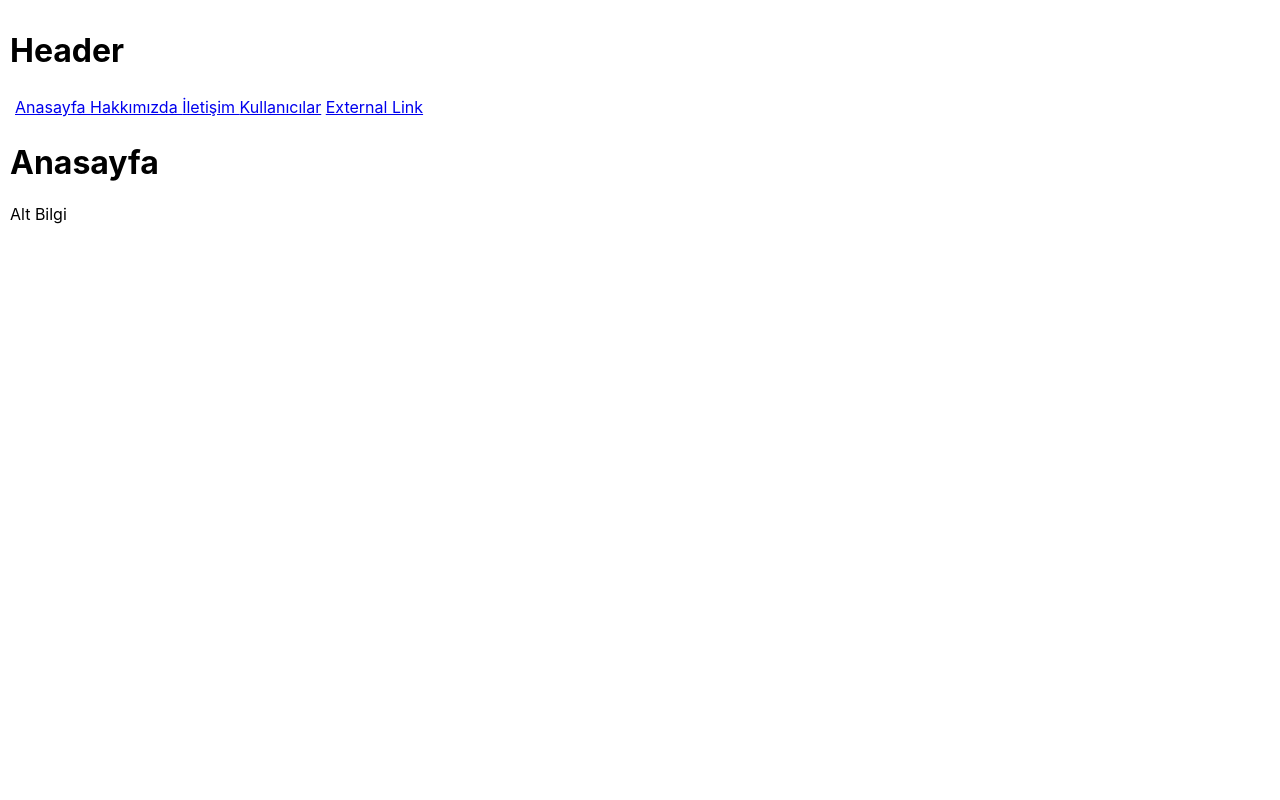
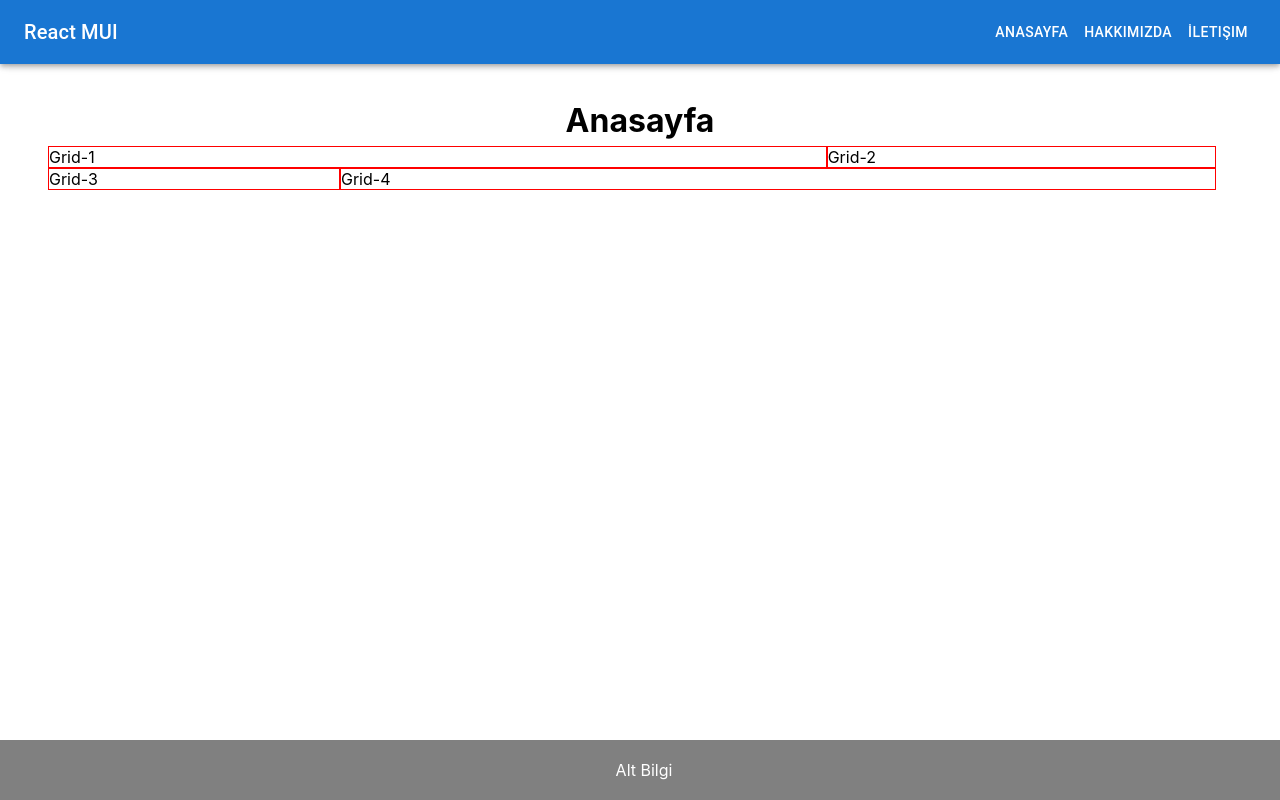
Before and after one commit to neominalsolutions/reactintro2, a React (Create React App) app: page / in a window 1280 px wide. Built offline with nearby package versions, Linux system fonts and the light colour scheme.

Commit message:
React MUI ile Layout işlemleri

```diff
--- a/package.json
+++ b/package.json
@@ -3,6 +3,11 @@
   "version": "0.1.0",
   "private": true,
   "dependencies": {
+    "@emotion/react": "^11.11.1",
+    "@emotion/styled": "^11.11.0",
+    "@fontsource/roboto": "^5.0.8",
+    "@mui/icons-material": "^5.14.18",
+    "@mui/material": "^5.14.18",
     "@testing-library/jest-dom": "^5.17.0",
     "@testing-library/react": "^13.4.0",
     "@testing-library/user-event": "^13.5.0",
--- /dev/null
+++ b/src/components/layouts/Footer.tsx
@@ -0,0 +1,15 @@
+// styled component sample
+
+import styled from '@emotion/styled';
+
+const Footer = styled.div`
+	background-color: GrayText;
+	position: fixed;
+	width: 100%;
+	padding: 0.25rem;
+	color: #ffffff;
+	bottom: 0;
+	text-align: center;
+`;
+
+export default Footer;
--- /dev/null
+++ b/src/components/layouts/Header.tsx
@@ -0,0 +1,31 @@
+import { AppBar, Box, Button, Toolbar, Typography } from '@mui/material';
+import { Link } from 'react-router-dom';
+type HeaderProps = {
+	items: NavbarMenu[];
+};
+export type NavbarMenu = {
+	text: string;
+	url: string;
+};
+export default function Header({ items }: HeaderProps) {
+	return (
+		<AppBar component="nav">
+			<Toolbar>
+				<Typography
+					variant="h6"
+					component="div"
+					sx={{ flexGrow: 1, display: { xs: 'none', sm: 'block' } }}
+				>
+					React MUI
+				</Typography>
+				<Box sx={{ display: { xs: 'none', sm: 'block' } }}>
+					{items.map((item, index) => (
+						<Link key={index} to={item.url}>
+							<Button sx={{ color: '#fff' }}>{item.text}</Button>
+						</Link>
+					))}
+				</Box>
+			</Toolbar>
+		</AppBar>
+	);
+}
--- a/src/components/layouts/MainLayout.tsx
+++ b/src/components/layouts/MainLayout.tsx
@@ -1,30 +1,37 @@
 // AnaLayout
 
-import { Link, Outlet } from 'react-router-dom';
+import { Outlet } from 'react-router-dom';
+import Header, { NavbarMenu } from './Header';
+import { Container } from '@mui/material';
+import Footer from './Footer';
 
 export default function MainLayout() {
+	const navItems: NavbarMenu[] = [
+		{
+			text: 'Anasayfa',
+			url: '/',
+		},
+		{
+			text: 'Hakkımızda',
+			url: '/about',
+		},
+		{
+			text: 'İletişim',
+			url: '/contact',
+		},
+	];
+
 	return (
-		<div style={{ padding: 10 }}>
-			<header>
-				<h1>Header</h1>
-			</header>
-			<nav style={{ padding: 5 }}>
-				<Link to="/">Anasayfa </Link> {' '}
-				<Link to="/about">Hakkımızda </Link>{' '}
-				<Link to="/contact">İletişim </Link>{' '}
-				<Link to="/admin/users">Kullanıcılar</Link>{' '}
-				<a target="blank" href="https://www.google.com">
-					External Link{' '}
-				</a>
-				{/* href kullanacak isek bu durumda uygulama dışı linklerde tercih edelim. sosyal medya linkleri */}
-			</nav>
+		<>
+			<Header items={navItems} />
 
-			<main>
-				{/* ana içerik */}
+			<Container sx={{ marginTop: '5rem' }} maxWidth={'lg'}>
 				<Outlet />
-			</main>
+			</Container>
 
-			<footer>Alt Bilgi</footer>
-		</div>
+			<Footer>
+				<p>Alt Bilgi</p>
+			</Footer>
+		</>
 	);
 }
--- a/src/pages/HomePage.tsx
+++ b/src/pages/HomePage.tsx
@@ -4,10 +4,36 @@
 // page component içerisinde veri çekilip child componentlere props ile veri geçilir.
 // page componentler bu özelliği ile parent component olarak çalışırlar.
 
+import { Box, Grid } from '@mui/material';
+
 export default function HomePage() {
 	return (
 		<>
-			<h1>Anasayfa</h1>
+			<Box
+				sx={{
+					display: 'flex',
+					flexDirection: 'row',
+					justifyContent: 'center',
+					alignItems: 'flex-start',
+					flexWrap: 'wrap',
+				}}
+			>
+				<h1>Anasayfa</h1>
+				<Grid container spacing={2}>
+					<Grid sx={{ border: '1px solid red' }} xs={6} md={8}>
+						Grid-1
+					</Grid>
+					<Grid sx={{ border: '1px solid red' }} xs={6} md={4}>
+						Grid-2
+					</Grid>
+					<Grid sx={{ border: '1px solid red' }} xs={12} md={3}>
+						Grid-3
+					</Grid>
+					<Grid sx={{ border: '1px solid red' }} xs={12} md={9}>
+						Grid-4
+					</Grid>
+				</Grid>
+			</Box>
 		</>
 	);
 }
```
Also changed, not shown: 1 other file (tests, documents, lock files or other folders).
